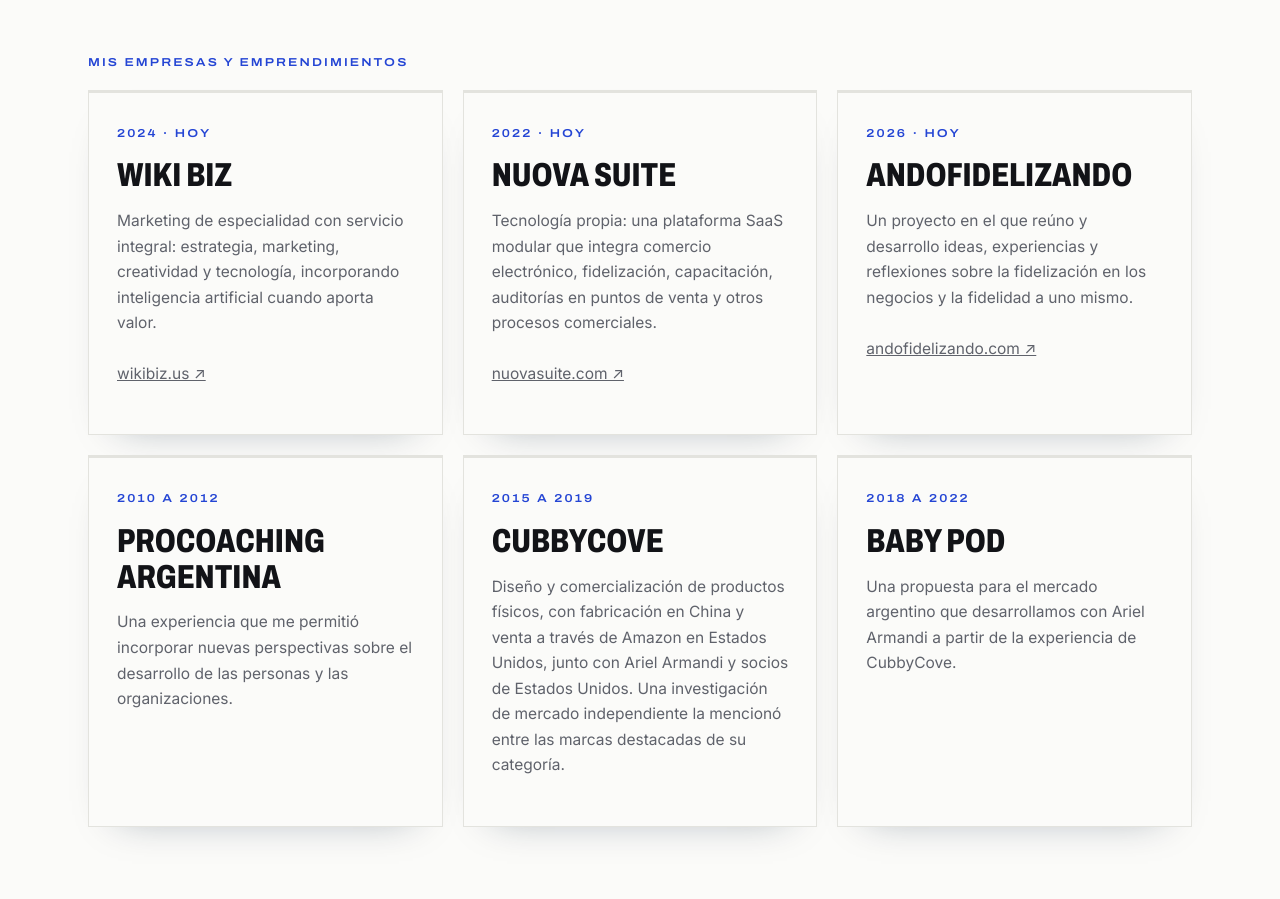
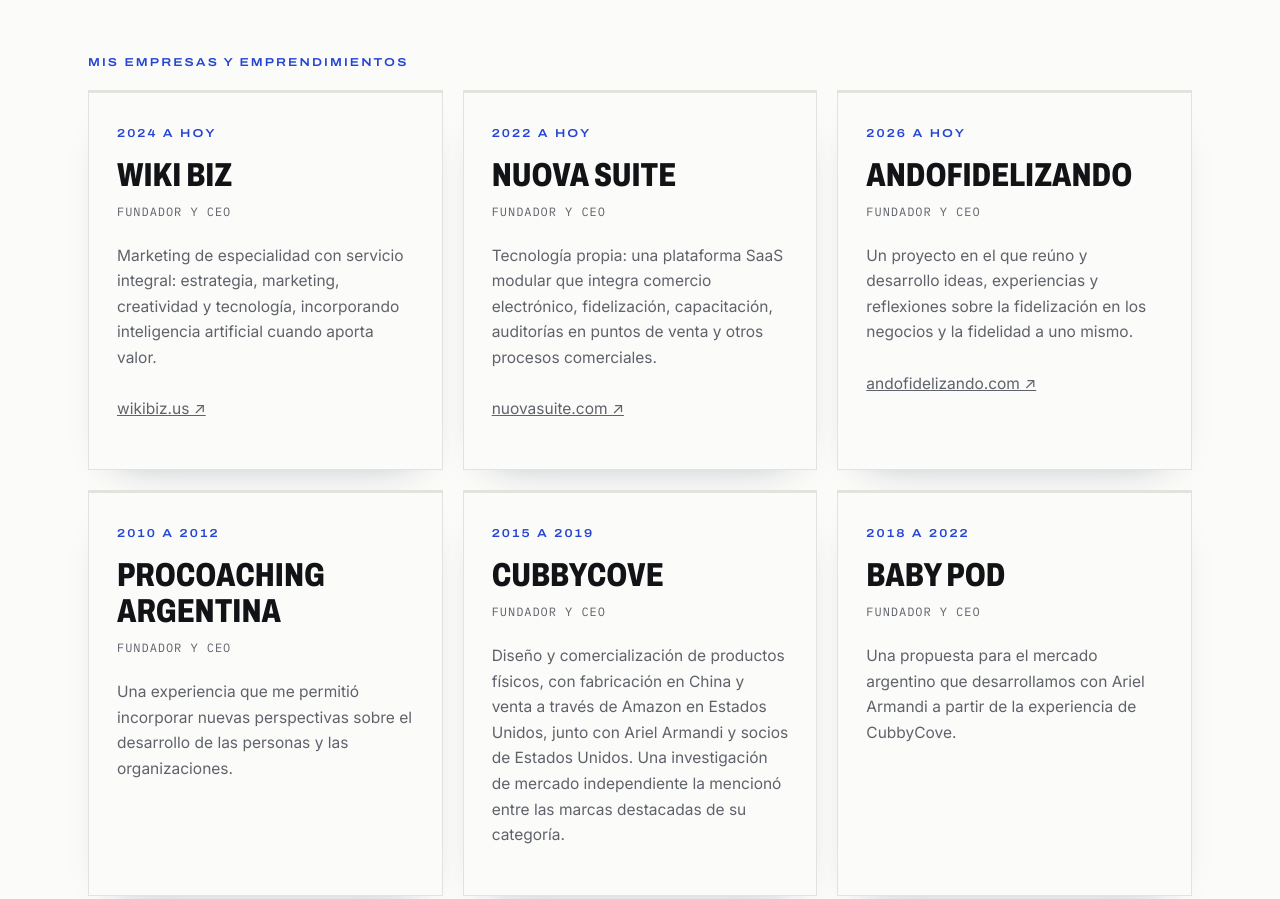
Before and after one commit to gustavomenicillo/gustavomenicillo.com, a plain HTML site: page casos/index.html in a window 1280 px wide. Shown: the part 960-1859 px from the top of the page. Drawn offline with Linux system fonts and the light colour scheme.

Commit message:
Feedback 30-oct: Casos con Fundador y CEO, período homogéneo y sin Le Tissu

```diff
--- a/casos/index.html
+++ b/casos/index.html
@@ -107,6 +107,7 @@
  ]
 }
 </script>
+<style>/* Ajustes 30-oct */.cases.own .case .role{font:400 12px/1.4 var(--mono);letter-spacing:.08em;text-transform:uppercase;color:var(--muted);margin:-4px 0 12px}</style>
 </head>
 <body class="no-js tc">
 <a class="skip" href="#contenido">Ir al contenido</a>
@@ -139,12 +140,12 @@
   <div class="wrap">
     <p class="kicker rv">Mis empresas y emprendimientos</p>
     <div class="cases own">
-      <article class="case rv" id="wiki-biz"><span class="yr">2024 · hoy</span><h3>Wiki Biz</h3><p>Marketing de especialidad con servicio integral: estrategia, marketing, creatividad y tecnología, incorporando inteligencia artificial cuando aporta valor.</p><p><a href="https://wikibiz.us" target="_blank" rel="noopener">wikibiz.us ↗</a></p></article>
-      <article class="case rv d1" id="nuova-suite"><span class="yr">2022 · hoy</span><h3>Nuova Suite</h3><p>Tecnología propia: una plataforma SaaS modular que integra comercio electrónico, fidelización, capacitación, auditorías en puntos de venta y otros procesos comerciales.</p><p><a href="https://nuovasuite.com" target="_blank" rel="noopener">nuovasuite.com ↗</a></p></article>
-      <article class="case rv d2" id="andofidelizando"><span class="yr">2026 · hoy</span><h3>AndoFidelizando</h3><p>Un proyecto en el que reúno y desarrollo ideas, experiencias y reflexiones sobre la fidelización en los negocios y la fidelidad a uno mismo.</p><p><a href="https://andofidelizando.com" target="_blank" rel="noopener">andofidelizando.com ↗</a></p></article>
-      <article class="case rv d2" id="procoaching"><span class="yr">2010 a 2012</span><h3>Procoaching Argentina</h3><p>Una experiencia que me permitió incorporar nuevas perspectivas sobre el desarrollo de las personas y las organizaciones.</p></article>
-      <article class="case rv" id="cubbycove"><span class="yr">2015 a 2019</span><h3>CubbyCove</h3><p>Diseño y comercialización de productos físicos, con fabricación en China y venta a través de Amazon en Estados Unidos, junto con Ariel Armandi y socios de Estados Unidos. Una investigación de mercado independiente la mencionó entre las marcas destacadas de su categoría.</p></article>
-      <article class="case rv d1" id="baby-pod"><span class="yr">2018 a 2022</span><h3>Baby Pod</h3><p>Una propuesta para el mercado argentino que desarrollamos con Ariel Armandi a partir de la experiencia de CubbyCove.</p></article>
+      <article class="case rv" id="wiki-biz"><span class="yr">2024 a hoy</span><h3>Wiki Biz</h3><p class="role">Fundador y CEO</p><p>Marketing de especialidad con servicio integral: estrategia, marketing, creatividad y tecnología, incorporando inteligencia artificial cuando aporta valor.</p><p><a href="https://wikibiz.us" target="_blank" rel="noopener">wikibiz.us ↗</a></p></article>
+      <article class="case rv d1" id="nuova-suite"><span class="yr">2022 a hoy</span><h3>Nuova Suite</h3><p class="role">Fundador y CEO</p><p>Tecnología propia: una plataforma SaaS modular que integra comercio electrónico, fidelización, capacitación, auditorías en puntos de venta y otros procesos comerciales.</p><p><a href="https://nuovasuite.com" target="_blank" rel="noopener">nuovasuite.com ↗</a></p></article>
+      <article class="case rv d2" id="andofidelizando"><span class="yr">2026 a hoy</span><h3>AndoFidelizando</h3><p class="role">Fundador y CEO</p><p>Un proyecto en el que reúno y desarrollo ideas, experiencias y reflexiones sobre la fidelización en los negocios y la fidelidad a uno mismo.</p><p><a href="https://andofidelizando.com" target="_blank" rel="noopener">andofidelizando.com ↗</a></p></article>
+      <article class="case rv d2" id="procoaching"><span class="yr">2010 a 2012</span><h3>Procoaching Argentina</h3><p class="role">Fundador y CEO</p><p>Una experiencia que me permitió incorporar nuevas perspectivas sobre el desarrollo de las personas y las organizaciones.</p></article>
+      <article class="case rv" id="cubbycove"><span class="yr">2015 a 2019</span><h3>CubbyCove</h3><p class="role">Fundador y CEO</p><p>Diseño y comercialización de productos físicos, con fabricación en China y venta a través de Amazon en Estados Unidos, junto con Ariel Armandi y socios de Estados Unidos. Una investigación de mercado independiente la mencionó entre las marcas destacadas de su categoría.</p></article>
+      <article class="case rv d1" id="baby-pod"><span class="yr">2018 a 2022</span><h3>Baby Pod</h3><p class="role">Fundador y CEO</p><p>Una propuesta para el mercado argentino que desarrollamos con Ariel Armandi a partir de la experiencia de CubbyCove.</p></article>
     </div>
 
     <h2 class="subhead rv" style="margin-top:clamp(64px,8vw,100px)">Proyectos para clientes</h2>
@@ -177,7 +178,6 @@
       <article class="case wide rv d1" id="la-fiesta-deseada"><span class="yr">Radio</span><h3>La Fiesta Deseada</h3><p>La Fiesta Deseada es una iniciativa desarrollada junto a La 100, en la que una persona puede ganar una fiesta para cien invitados, con distintos servicios incluidos.</p><p>Más allá del premio, el proyecto forma parte de una estrategia de relacionamiento que busca generar experiencias para los oyentes y oportunidades para que la radio conozca mejor a su audiencia.</p><p>Después de distintas etapas, la iniciativa tuvo una nueva edición en 2026, organizada por Wiki Biz. <a href="/notas/la-fiesta-deseada-mas-que-un-concurso/">Leer el artículo</a>.</p></article>
     </div>
     <div class="cases" style="margin-top:20px">
-      <article class="case full rv" id="le-tissu"><div><span class="yr">Moda</span><h3>Le Tissu</h3><p>Le Tissu era una sedería especializada en telas de alta costura.</p><p>Junto con la marca desarrollamos una propuesta comercial que ampliaba la experiencia de compra: el cliente podía acceder a asesoramiento, diseño y confección de prendas exclusivas a medida.</p><p>En lugar de limitar la propuesta a la venta de telas, incorporamos servicios y experiencias alrededor de las necesidades de quienes las compraban. El proyecto incluyó producciones y desfiles de moda organizados por GENFIX.</p><p>En el artículo <a href="/notas/luis-diaz-y-le-tissu/">La experiencia Le Tissu</a> cuento cómo comenzó.</p></div></article>
     </div>
   </div>
 </section>
```
